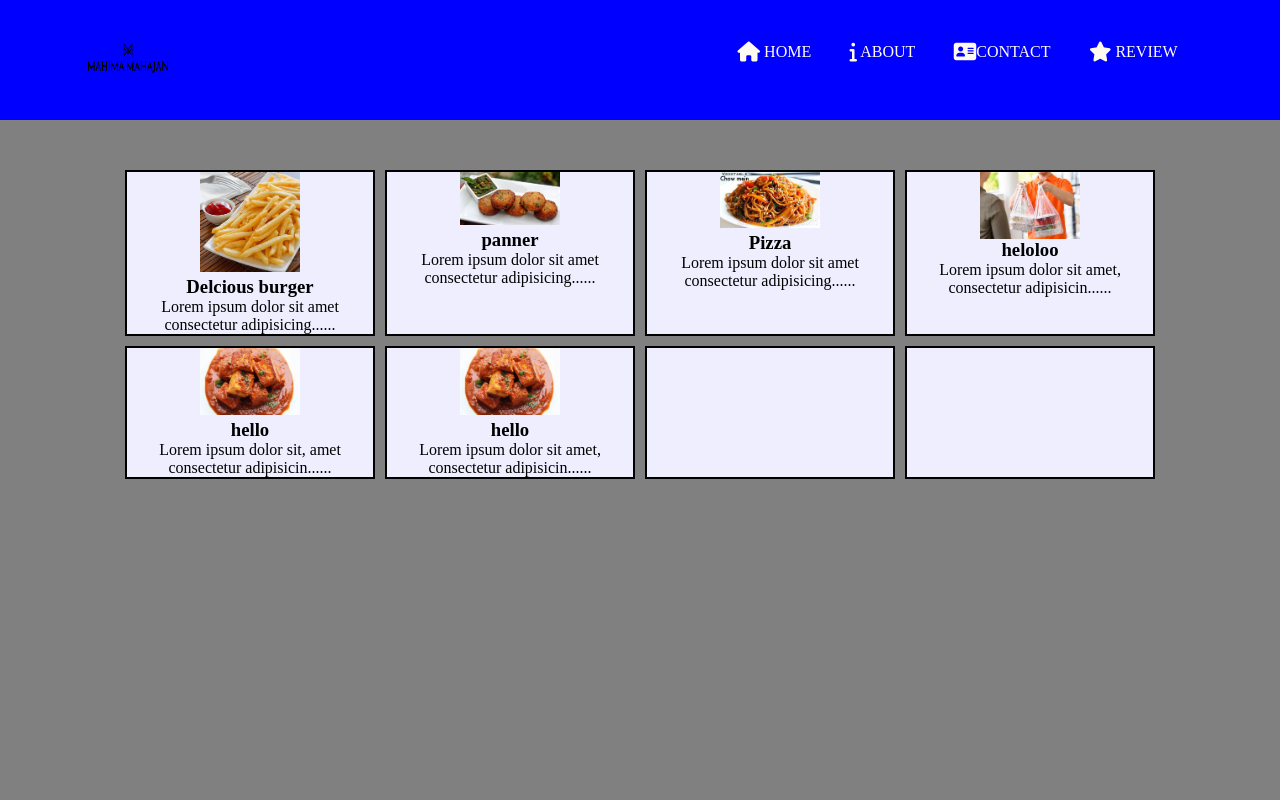
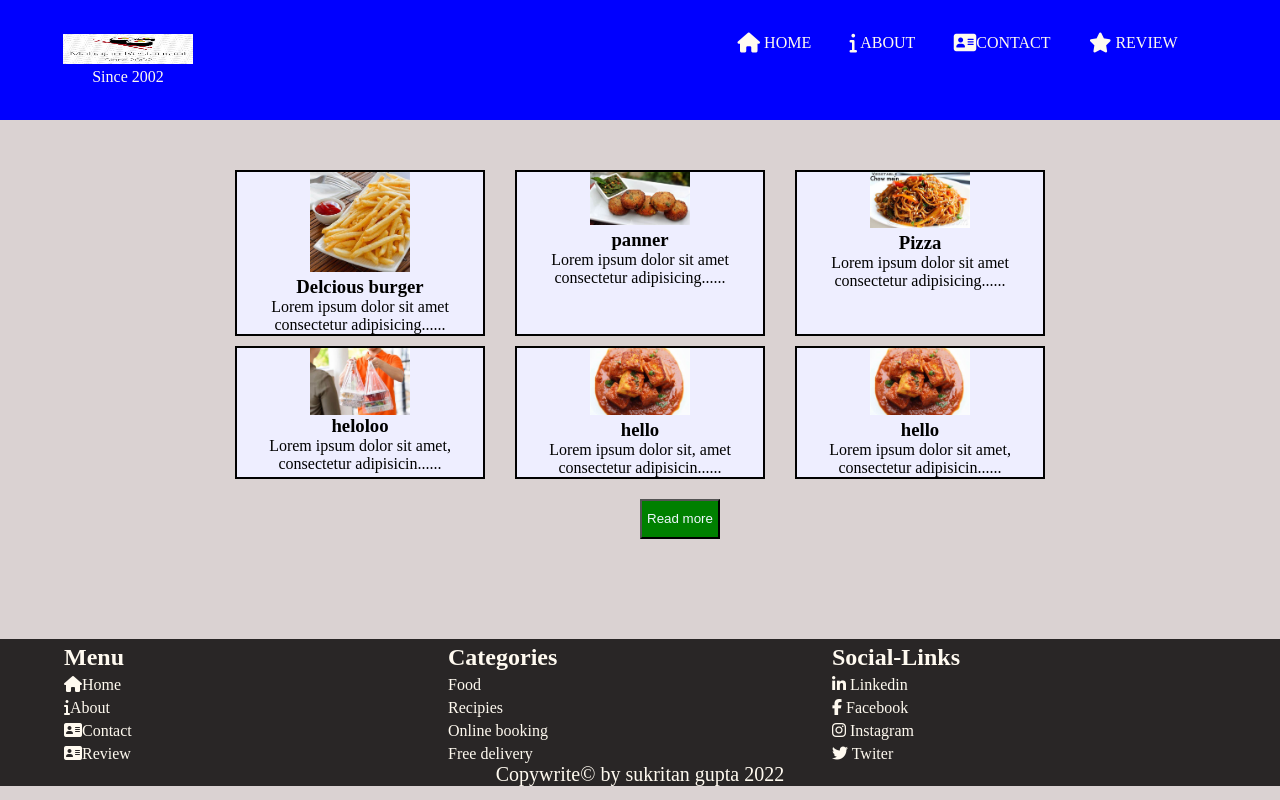
Before and after one commit to webdeveloper4gupta/project1-sukritan, a plain HTML site: page index.html in a window 1280 px wide. Drawn offline with Linux system fonts and the light colour scheme.

Commit message:
after completion of home page

```diff
--- a/index.html
+++ b/index.html
@@ -5,7 +5,7 @@
   <meta charset="UTF-8">
   <meta http-equiv="X-UA-Compatible" content="IE=edge">
   <meta name="viewport" content="width=device-width, initial-scale=1.0">
-  <title>Mahajan Kart</title>
+  <title>Mahajan Restaurant</title>
   <link rel="shortcut icon" href="favicon.png" type="image/x-icon">
   <link rel="stylesheet" href="style.css">
   <script src="https://kit.fontawesome.com/c99c6c5fb2.js" crossorigin="anonymous"></script>
@@ -15,7 +15,8 @@
   <header id="aman1">
     <div id="container1">
       <div id="col1">
-        <a href="#"><img src="Logo.png" alt="logo" width="80px" height="30px"></a>
+        <a href="#"><img src="logo5.png" alt="logo" width="130px" height="30px" id="sukri"></a>
+        <p>Since 2002</p>
       </div>
       <div id="col2">
         <nav id="col12-1">
@@ -93,25 +94,62 @@
         <p id="suk6">Lorem ipsum dolor sit amet, consectetur adipisicing elit. Perspiciatis non quisquam eligendi iure.
         </p>
       </section>
-      <section align="center">
-        <img src="" alt="">
-        <h3></h3>
-        <p></p>
+
+       <!-- after this all enclosed by js -->
+       <!-- <div id="mahajan1"> -->
+       <section align="center" id="mahajan1">
+        <img src="gallery/shahi panner.jpeg" alt="" width="100px">
+        <h3>shahi panner</h3>
+        <p>Lorem ipsum dolor sit amet consectetur, adipisicing elit. Molestiae, similique.</p>
       </section>
-      <section align="center">
-        <img src="" alt="">
-        <h3></h3>
-        <p></p>
+      <section align="center" id="mahajan2">
+        <img src="gallery/R.jpeg" alt=""width="100px">
+        <h3>mahajan sahab</h3>
+        <p>Lorem ipsum dolor sit amet consectetur adipisicing elit. Illo, facilis.</p>
       </section>
-      <!-- </div> -->
+      <section align="center" id="mahajan3">
+        <img src="gallery/somosa.jpeg" alt="" width="100px">
+        <h3>Somosa</h3>
+        <p>Lorem ipsum dolor sit amet consectetur adipisicing elit. Delectus, ex.</p>
+      </section>
+    <!-- </div> -->
     </div>
 
-
+     <button  id="sukritangupta1" onclick="aman()" value="Read more" >Read more</button>
   </main>
   <footer id="aman3">
-
+      <div class="container3">
+        <div class="col1">
+          <h2>Menu</h2>
+            <ul >
+              <li class="amu1"><a href="#"><i class="fa fa-home "></i>Home</a></li>
+              <li><a href="#"><i class="fa fa-info "></i>About</a></li>
+              <li class="amu1"><a href="#"><i class="fa fa-address-card "></i>Contact</a></li>
+              <li><a href="#"><a href="#"><i class="fa fa-address-card "></i>Review</a></li>
+            </ul>
+        </div>
+        <div class="col2">
+          <h2>Categories</h2>
+            <ul>
+              <li class="amu1">Food</li>
+              <li>Recipies</li>
+              <li class="amu1">Online booking</li>
+              <li>Free delivery</li>
+            </ul>
+        </div>
+        <div class="col3">
+          <h2>Social-Links</h2>
+            <ul>
+             <li class="amu1"><a href="#"><i class="fa fa-linkedin"></i> Linkedin</a></li>
+             <li ><a href="#"><i class="fa fa-facebook"></i> Facebook</a></li>
+             <li class="amu1"><a href="#"><i class="fa fa-instagram"></i> Instagram</a></li>
+             <li><a href="#"><i class="fa fa-twitter"></i> Twiter</a></li>
+            </ul>
+        </div>
+      </div>
+      <p align="center" id="sukr">Copywrite&copy; by sukritan gupta 2022</p>
   </footer>
 </body>
 <script src="script.js"></script>
-
+<script src="script1.js"></script>
 </html>
--- /dev/null
+++ b/script1.js
@@ -0,0 +1,18 @@
+function aman(){
+    let a=document.getElementById("mahajan1");
+    let b=document.getElementById("mahajan2");
+    let c=document.getElementById("mahajan3");
+    if(a.style.display==="none"&&   b.style.display==="none"&&c.style.display==="none" ){
+        a.style.display="block";
+        b.style.display="block";
+        c.style.display="block";
+    }
+
+
+
+    else{
+        a.style.display="none";
+        b.style.display="none"
+        c.style.display="none"
+    }
+}
--- a/style.css
+++ b/style.css
@@ -3,7 +3,7 @@
     padding: 0;
 }
 body{
-    background-color:grey;
+    background-color:rgb(218, 210, 210);
     color:floralwhite;
 }
 #aman1{
@@ -36,6 +36,7 @@ body{
 
     /* margin:8px */
 }
+
 #container li a{
     text-decoration: none;
     text-transform: uppercase;
@@ -58,8 +59,8 @@ body{
 /* main styling start */
 .container{
     display:grid;
-    grid-template-columns:250px 250px 250px 250px;
-    grid-column-gap: 10px;
+    grid-template-columns:250px 250px 250px ;
+    grid-column-gap: 30px;
     grid-row-gap:10px;
     justify-content: center;
     margin-top: 50px;
@@ -82,4 +83,63 @@ section{
         border:2px solid black;
 
     }
+    .col2 h2{
+        font-size: 21px;
+    }
+    #sukri{
+        width:40px;
+        height:30px;
+    }
 }
+#mahajan1{
+    display:none;
+}
+#mahajan2{
+    display:none;
+}
+#mahajan3{
+    display:none;
+}
+button{
+    display:block;
+    margin-left:50vw;
+    width:80px;
+    height:40px;
+    color:aliceblue;
+    background-color: green;
+    margin-top:20px;
+}
+
+
+/* footer styling */
+footer{
+
+    background-color: rgb(41, 38, 38);
+
+}
+.container3{
+    display:grid;
+    grid-template-columns: 30% 30% 30%;
+    margin-top:100px;
+    padding-top:5px;
+    justify-content: center;
+
+}
+
+.container3 li{
+    list-style-type: none;
+
+}
+.container3 li a{
+    text-decoration: none;
+    color:floralwhite;
+
+}
+.amu1{
+    margin-top:5px;
+    margin-bottom:5px;
+
+}
+#sukr{
+    font-size:20px;
+}
```
Also changed, not shown: Logo.png (deleted), download.png (added), logo2.png (added), logo5.png (added).
